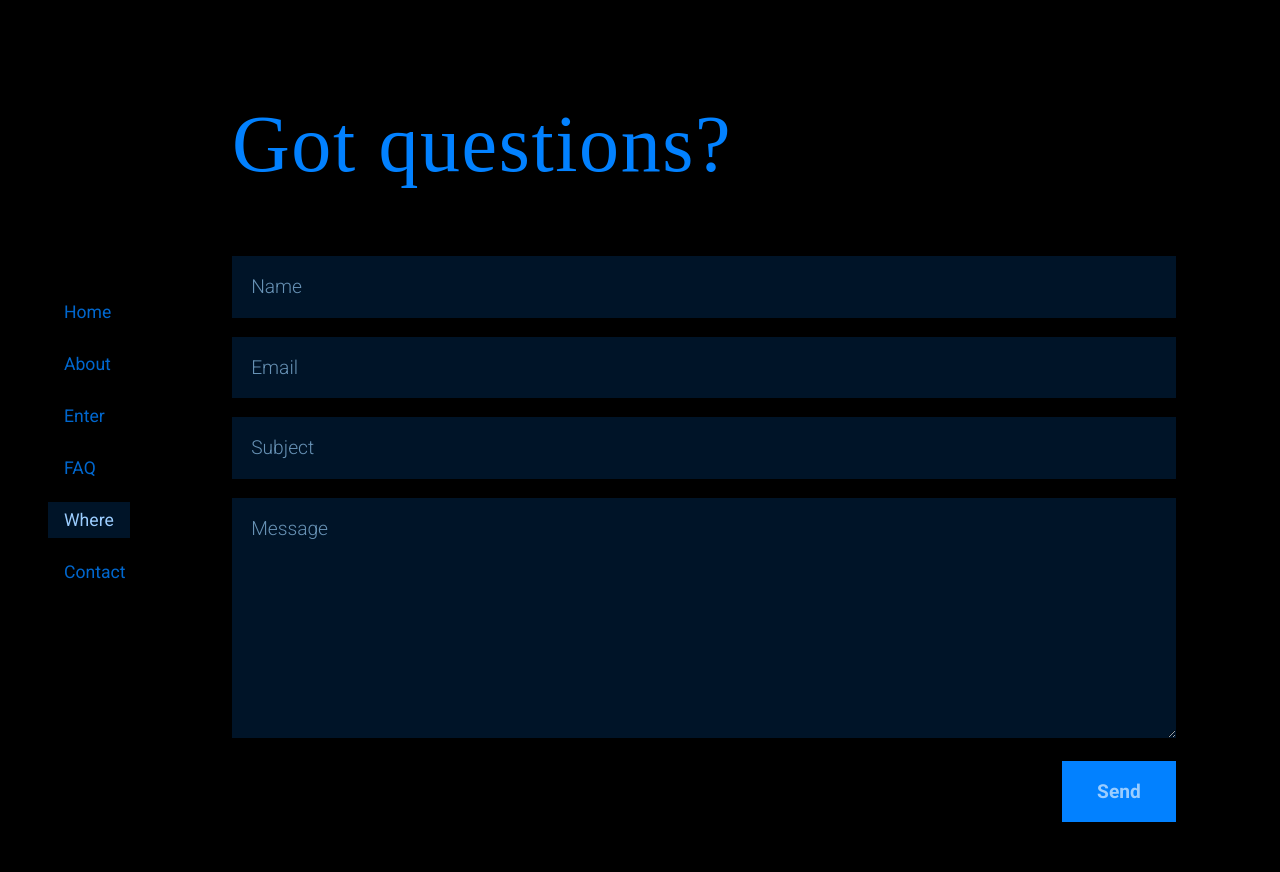
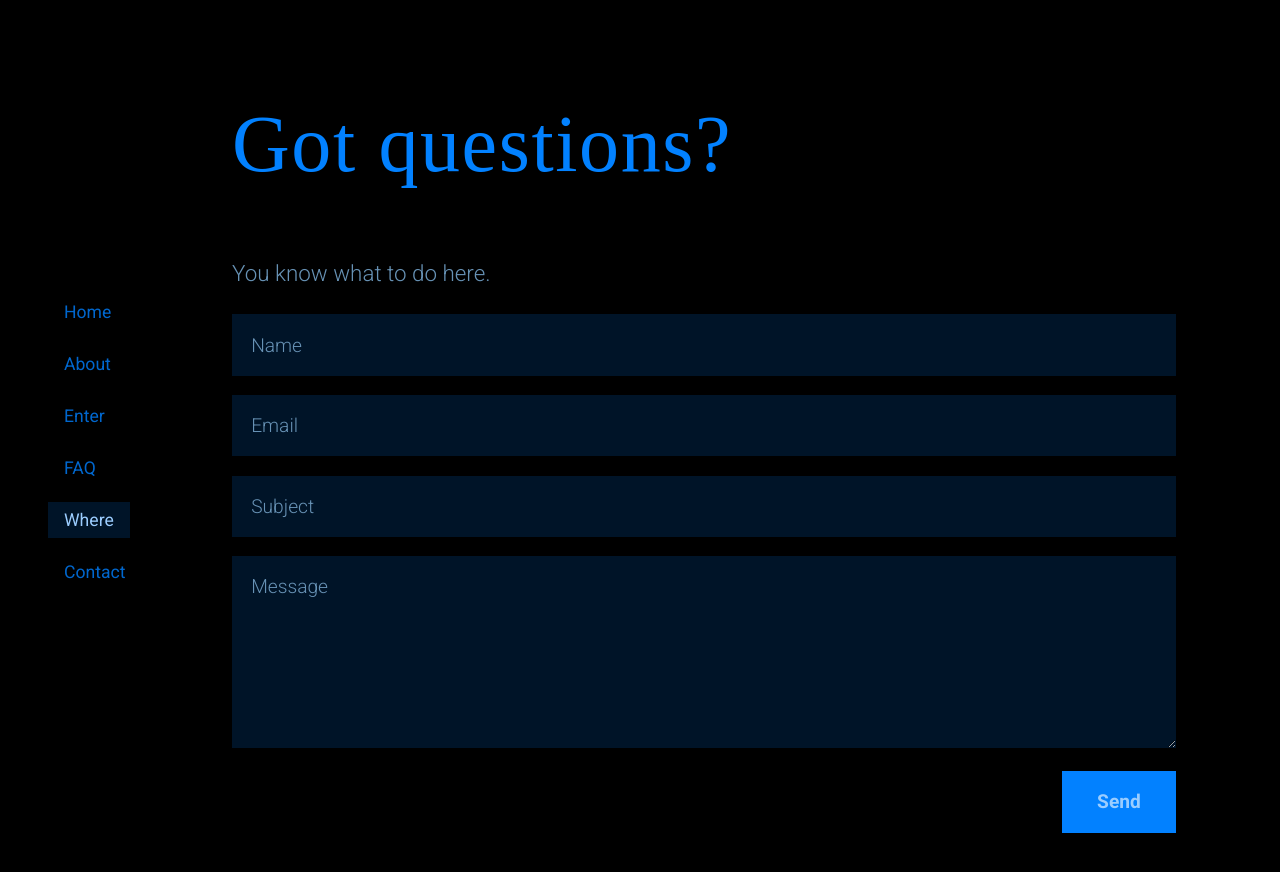
Before and after one commit to bluefantail/blujam, a Jekyll site: the page built from index.html, in a window 1280 px wide and 900 px high, scrolled down 6821 px. Shown: the top 872 px of the window. Built offline with Jekyll 4.4.1, drawn with Linux system fonts in a browser that asks for light colours; some web fonts are replaced.

Commit message:
form tweaks

```diff
--- a/css/main.scss
+++ b/css/main.scss
@@ -448,6 +448,7 @@ section#where{
 section#contact{
 	background: #000;
 	$placeholder-blue: lighten($dim-blue, 15%);
+	color: lighten($dim-blue, 15%);
 	input:not([type="submit"]),
 	textarea,{
 		background: $dark-blue;
@@ -498,7 +499,7 @@ form{
 		@include animate;
 	}
 	textarea{
-		height: 15rem;
+		height: 12rem;
 		max-width: 100%;
 	}
 	input[type=submit]{
--- a/index.html
+++ b/index.html
@@ -128,6 +128,7 @@ layout: default
   <section id="contact">
     <div class="container">
       <h1>Got questions?</h1>
+      <p>You know what to do here.</p>
       <form id="contact-form" action="//formspree.io/mattfannin@acidic.co.nz" method="POST">
         <input name="Name" type="text" placeholder="Name" required>
         <input name="Email" type="email" placeholder="Email" required>
```
